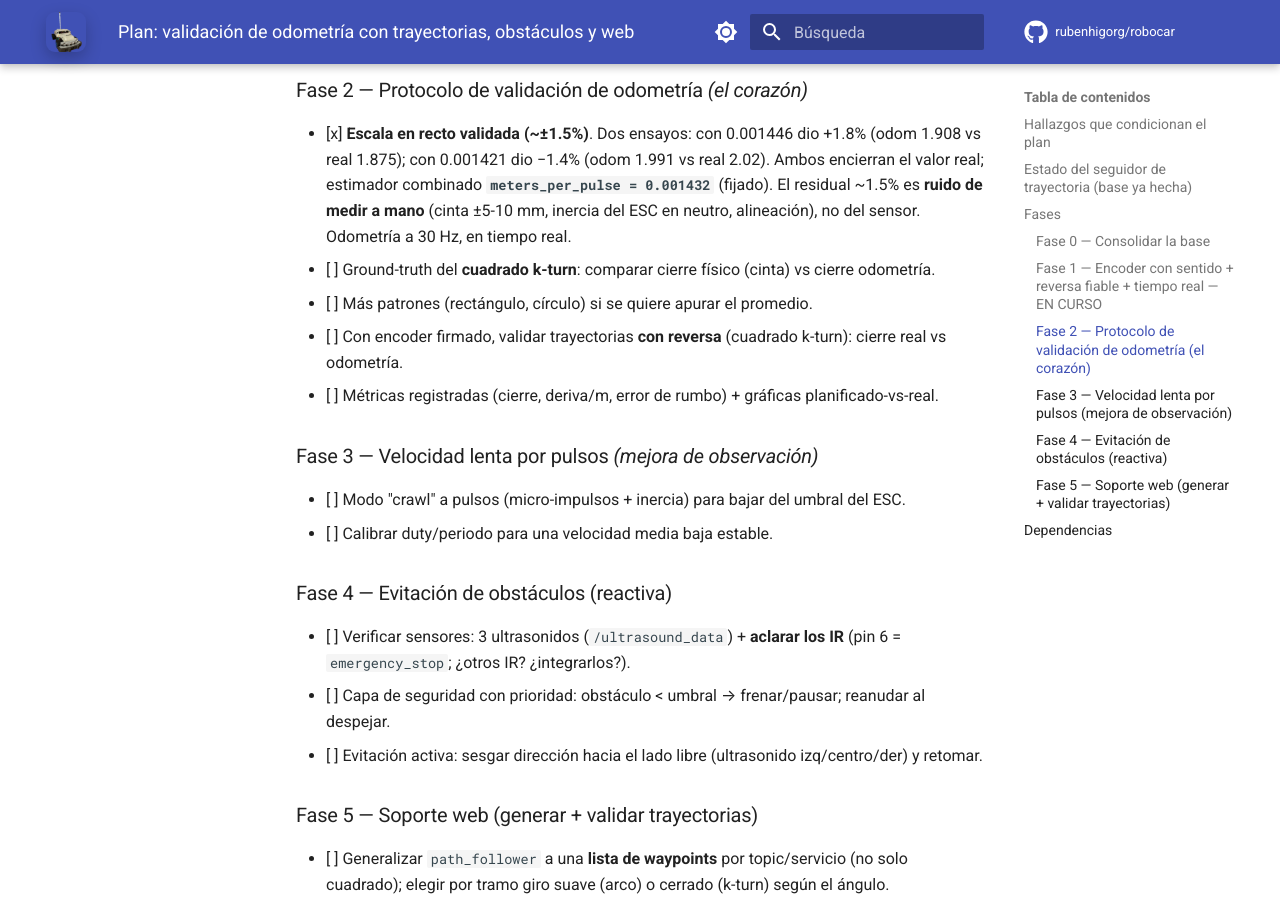
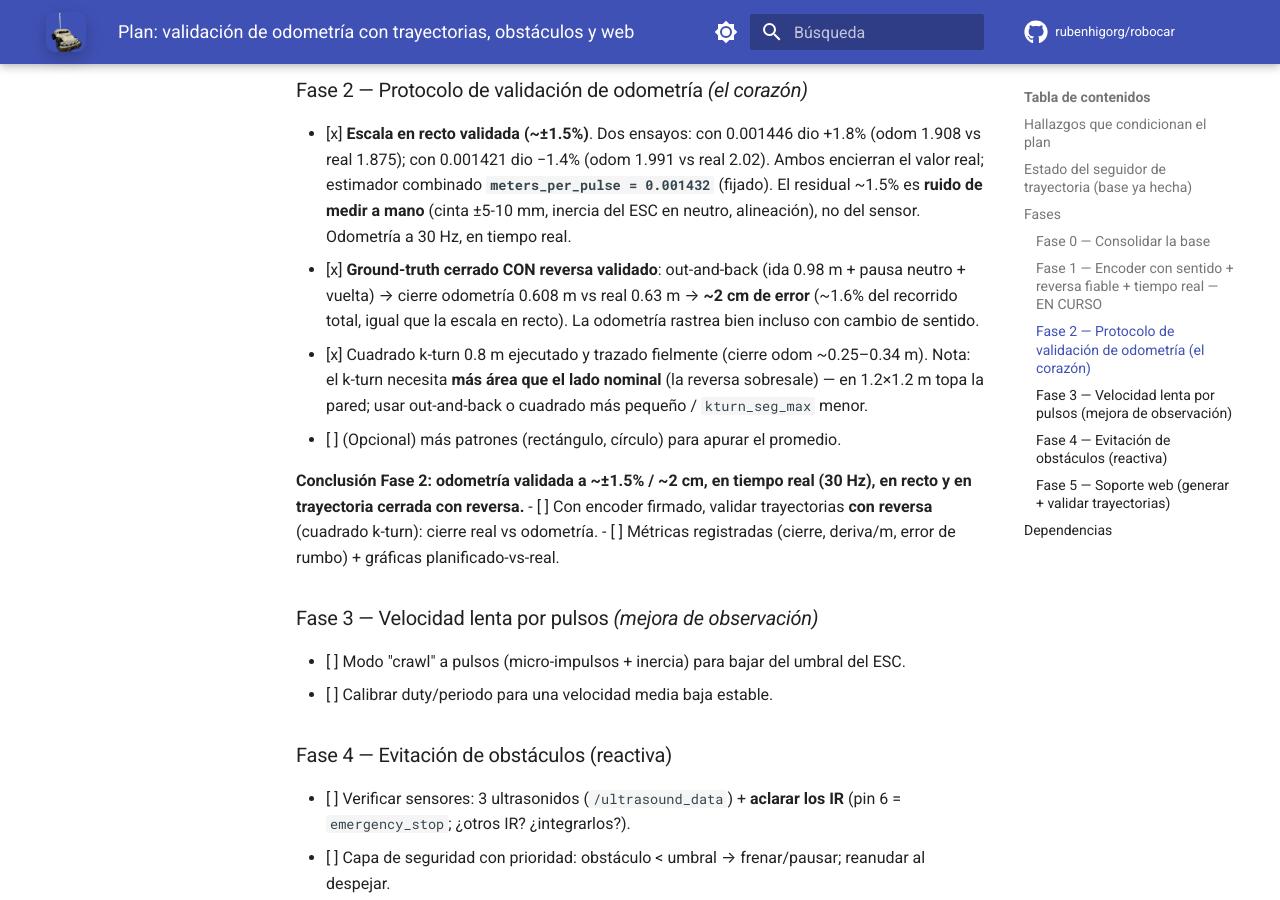
Before and after one commit to rubenhigorg/robocar, an MkDocs documentation site: the page built from docs/tfm/plan-validacion-odometria.md, in a window 1280 px wide and 900 px high, scrolled down 1836 px. Built offline with MkDocs 1.6.1 and Material for MkDocs 9.7.7, drawn with Linux system fonts in a browser that asks for light colours; comment, search, counter and statistics services are not loaded.

Commit message:
docs(fase2): odometria validada ~+-1.5% / ~2 cm (recto y cerrado con reversa)
Ground-truth cerrado con reversa (out-and-back): cierre odometria 0.608 m vs
real 0.63 m -> ~2 cm de error (~1.6% del recorrido), consistente con la escala
en recto. La odometria a 30 Hz rastrea fielmente incluso con cambio de sentido.
Fase 2 esencialmente validada. Nota: el k-turn necesita mas area que el lado
nominal (la reversa sobresale); en 1.2x1.2 m no cabe.

Co-Authored-By: Claude Opus 4.8 (1M context) <noreply@anthropic.com>

```diff
--- a/docs/tfm/plan-validacion-odometria.md
+++ b/docs/tfm/plan-validacion-odometria.md
@@ -61,8 +61,16 @@ trayectorias desde la web.
   real; estimador combinado **`meters_per_pulse = 0.001432`** (fijado). El residual ~1.5% es
   **ruido de medir a mano** (cinta ±5-10 mm, inercia del ESC en neutro, alineación), no del
   sensor. Odometría a 30 Hz, en tiempo real.
-- [ ] Ground-truth del **cuadrado k-turn**: comparar cierre físico (cinta) vs cierre odometría.
-- [ ] Más patrones (rectángulo, círculo) si se quiere apurar el promedio.
+- [x] **Ground-truth cerrado CON reversa validado**: out-and-back (ida 0.98 m + pausa neutro +
+  vuelta) → cierre odometría 0.608 m vs real 0.63 m → **~2 cm de error** (~1.6% del recorrido
+  total, igual que la escala en recto). La odometría rastrea bien incluso con cambio de sentido.
+- [x] Cuadrado k-turn 0.8 m ejecutado y trazado fielmente (cierre odom ~0.25–0.34 m). Nota: el
+  k-turn necesita **más área que el lado nominal** (la reversa sobresale) — en 1.2×1.2 m topa la
+  pared; usar out-and-back o cuadrado más pequeño / `kturn_seg_max` menor.
+- [ ] (Opcional) más patrones (rectángulo, círculo) para apurar el promedio.
+
+**Conclusión Fase 2: odometría validada a ~±1.5% / ~2 cm, en tiempo real (30 Hz), en recto y
+en trayectoria cerrada con reversa.**
 - [ ] Con encoder firmado, validar trayectorias **con reversa** (cuadrado k-turn): cierre real vs odometría.
 - [ ] Métricas registradas (cierre, deriva/m, error de rumbo) + gráficas planificado-vs-real.
 
```
